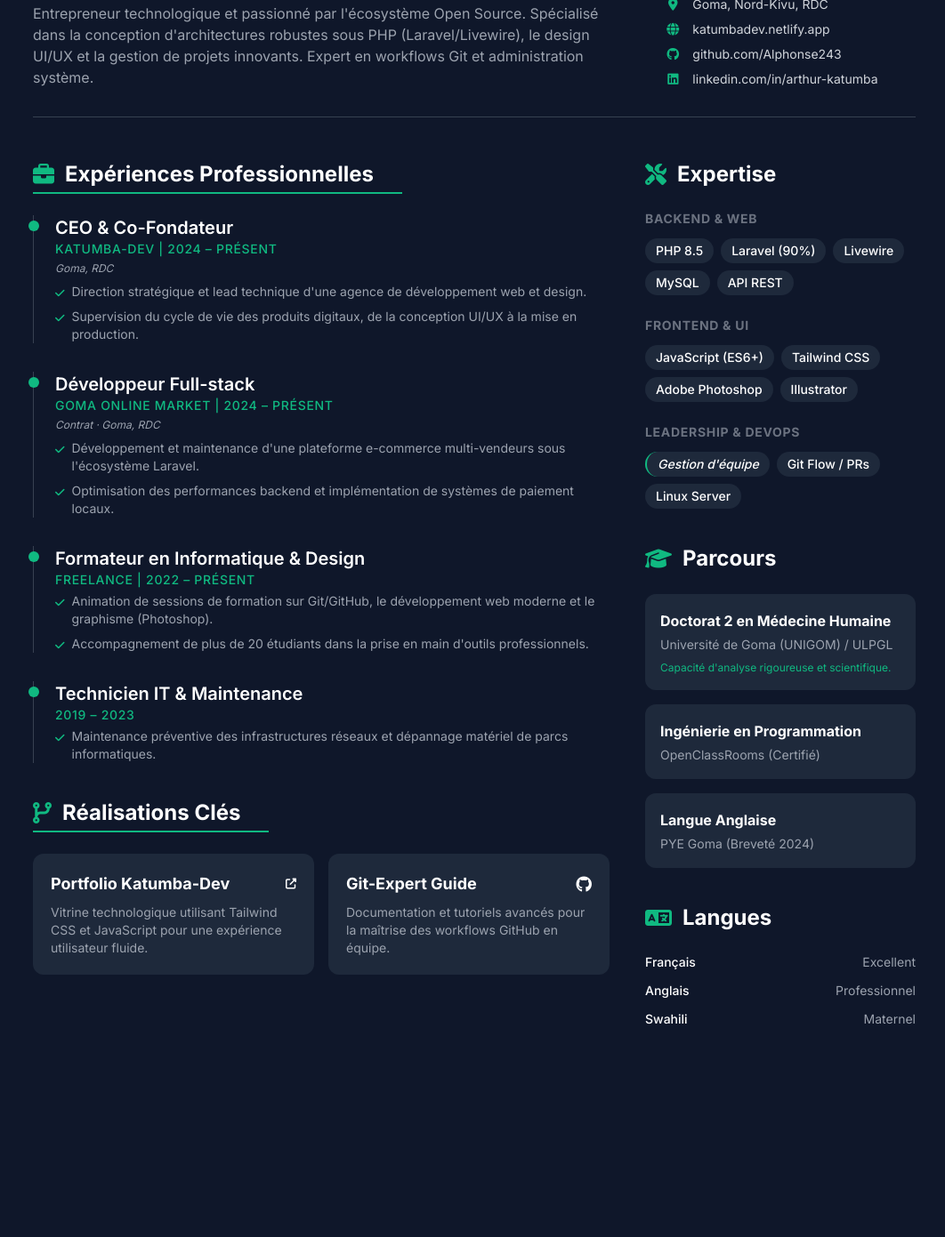
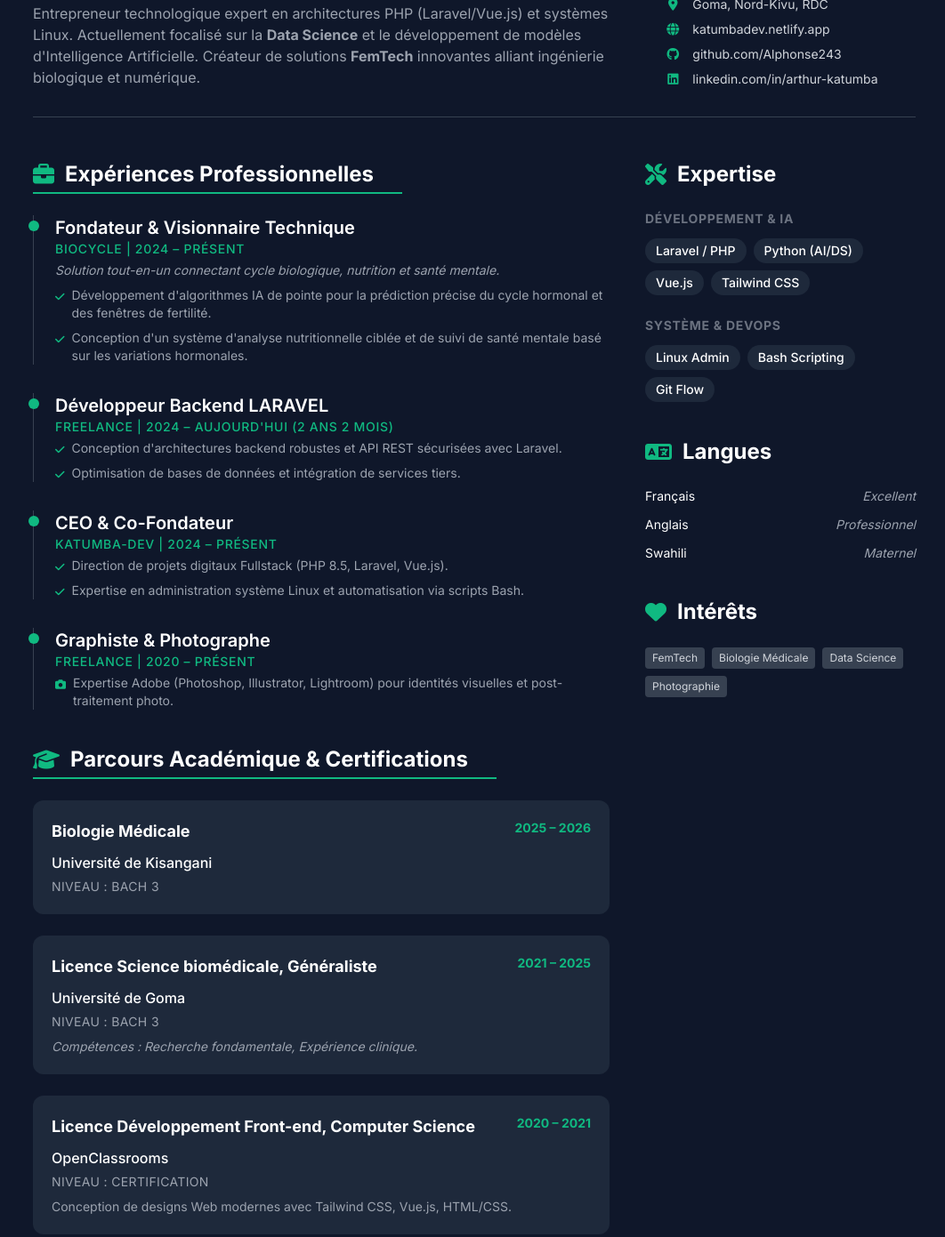
Before and after one commit to Alphonse243/mon-portofolio-2025, a website: page cv.html in a window 1280 px wide. Shown: the part 261-1652 px from the top of the page at 89% size, without its empty margins (107-1169 px from the left). Before the commit the page ends 1497 px from the top, so only its background shows below. Drawn offline with nearby package versions, Linux system fonts and the light colour scheme.

Commit message:
fin update

```diff
--- a/cv.html
+++ b/cv.html
@@ -3,8 +3,8 @@
 <head>
     <meta charset="UTF-8">
     <meta name="viewport" content="width=device-width, initial-scale=1.0">
-    <title>CV | Alpha Tchibambe Katumba - Développeur Fullstack</title>
-    <meta name="description" content="CV de Alpha Tchibambe Katumba, Développeur Fullstack PHP 8.5, Designer UI/UX et Formateur Git basé à Goma, RDC.">
+    <title>CV | Alpha Tchibambe Katumba - Développeur Fullstack & Data Scientist</title>
+    <meta name="description" content="CV de Alpha Tchibambe Katumba, Développeur Fullstack PHP 8.5, Data Scientist, Designer UI/UX et Formateur Git basé à Goma, RDC.">
 
     <!-- Google Fonts -->
     <link href="https://fonts.googleapis.com/css2?family=Inter:wght@300;400;500;600;700&display=swap" rel="stylesheet">
@@ -58,9 +58,8 @@
                 color: black !important;
                 text-decoration: none !important;
             }
-            /* Masquer les liens complets à l'impression si on utilise des icônes */
             .text-primary {
-                color: #059669 !important; /* Un vert plus foncé pour l'impression */
+                color: #059669 !important;
             }
             @page {
                 margin: 1.5cm;
@@ -84,9 +83,9 @@
             <div class="flex flex-col md:flex-row justify-between items-start md:items-end gap-6">
                 <div>
                     <h1 class="text-4xl md:text-5xl font-bold text-white print-text-black mb-2 tracking-tight uppercase">Alpha Tchibambe Katumba</h1>
-                    <h2 class="text-xl md:text-2xl text-primary font-medium mb-4">CEO & Co-Fondateur de Katumba-Dev | Développeur Fullstack PHP 8.5</h2>
+                    <h2 class="text-xl md:text-2xl text-primary font-medium mb-4">CEO & Co-Fondateur de Katumba-Dev | Fullstack & AI Specialist</h2>
                     <p class="text-gray-400 print-text-black max-w-2xl text-sm md:text-base">
-                        Entrepreneur technologique et passionné par l'écosystème Open Source. Spécialisé dans la conception d'architectures robustes sous PHP (Laravel/Livewire), le design UI/UX et la gestion de projets innovants. Expert en workflows Git et administration système.
+                        Entrepreneur technologique expert en architectures PHP (Laravel/Vue.js) et systèmes Linux. Actuellement focalisé sur la <strong>Data Science</strong> et le développement de modèles d'Intelligence Artificielle. Créateur de solutions <strong>FemTech</strong> innovantes alliant ingénierie biologique et numérique.
                     </p>
                 </div>
 
@@ -107,7 +106,7 @@
                     <a href="https://github.com/Alphonse243" target="_blank" class="flex items-center gap-3 hover:text-primary transition-colors">
                         <i class="fab fa-github text-primary w-5 text-center"></i> github.com/Alphonse243
                     </a>
-                    <a href="https://linkedin.com/in/arthur-katumba-7a916b317" target="_blank" class="flex items-center gap-3 hover:text-primary transition-colors">
+                    <a href="https://www.linkedin.com/in/arthur-katumba-7a916b317/" target="_blank" class="flex items-center gap-3 hover:text-primary transition-colors">
                         <i class="fab fa-linkedin text-primary w-5 text-center"></i> linkedin.com/in/arthur-katumba
                     </a>
                 </div>
@@ -116,7 +115,7 @@
 
         <div class="grid grid-cols-1 lg:grid-cols-3 gap-10">
 
-            <!-- Colonne Principale (Gauche/Centre) -->
+            <!-- Colonne Principale -->
             <div class="lg:col-span-2 space-y-10">
 
                 <!-- Expériences -->
@@ -126,78 +125,95 @@
                     </h3>
 
                     <div class="space-y-8">
-                        <!-- Expérience CEO -->
+                        <!-- BioCycle Project -->
+                        <div class="relative pl-6 border-l border-gray-700 print-border">
+                            <div class="absolute w-3 h-3 bg-primary rounded-full -left-[6.5px] top-1.5"></div>
+                            <h4 class="text-xl font-semibold text-white print-text-black">Fondateur & Visionnaire Technique</h4>
+                            <div class="text-primary font-medium text-sm mb-1 uppercase tracking-wider">BioCycle | 2024 – Présent</div>
+                            <p class="text-gray-400 print-text-black text-sm mb-2 italic">Solution tout-en-un connectant cycle biologique, nutrition et santé mentale.</p>
+                            <ul class="list-none space-y-2 text-gray-400 print-text-black text-sm">
+                                <li class="flex items-start gap-2"><i class="fas fa-check text-primary mt-1 text-xs"></i> <span>Développement d'algorithmes IA de pointe pour la prédiction précise du cycle hormonal et des fenêtres de fertilité.</span></li>
+                                <li class="flex items-start gap-2"><i class="fas fa-check text-primary mt-1 text-xs"></i> <span>Conception d'un système d'analyse nutritionnelle ciblée et de suivi de santé mentale basé sur les variations hormonales.</span></li>
+                            </ul>
+                        </div>
+
+                        <!-- Freelance Laravel -->
+                        <div class="relative pl-6 border-l border-gray-700 print-border">
+                            <div class="absolute w-3 h-3 bg-primary rounded-full -left-[6.5px] top-1.5"></div>
+                            <h4 class="text-xl font-semibold text-white print-text-black">Développeur Backend LARAVEL</h4>
+                            <div class="text-primary font-medium text-sm mb-1 uppercase tracking-wider">Freelance | 2024 – Aujourd'hui (2 ans 2 mois)</div>
+                            <ul class="list-none space-y-2 text-gray-400 print-text-black text-sm">
+                                <li class="flex items-start gap-2"><i class="fas fa-check text-primary mt-1 text-xs"></i> <span>Conception d'architectures backend robustes et API REST sécurisées avec Laravel.</span></li>
+                                <li class="flex items-start gap-2"><i class="fas fa-check text-primary mt-1 text-xs"></i> <span>Optimisation de bases de données et intégration de services tiers.</span></li>
+                            </ul>
+                        </div>
+
+                        <!-- Katumba-Dev -->
                         <div class="relative pl-6 border-l border-gray-700 print-border">
                             <div class="absolute w-3 h-3 bg-primary rounded-full -left-[6.5px] top-1.5"></div>
                             <h4 class="text-xl font-semibold text-white print-text-black">CEO & Co-Fondateur</h4>
                             <div class="text-primary font-medium text-sm mb-1 uppercase tracking-wider">Katumba-Dev | 2024 – Présent</div>
-                            <p class="text-gray-400 print-text-black text-sm mb-2 italic text-xs">Goma, RDC</p>
                             <ul class="list-none space-y-2 text-gray-400 print-text-black text-sm">
-                                <li class="flex items-start gap-2"><i class="fas fa-check text-primary mt-1 text-xs"></i> <span>Direction stratégique et lead technique d'une agence de développement web et design.</span></li>
-                                <li class="flex items-start gap-2"><i class="fas fa-check text-primary mt-1 text-xs"></i> <span>Supervision du cycle de vie des produits digitaux, de la conception UI/UX à la mise en production.</span></li>
+                                <li class="flex items-start gap-2"><i class="fas fa-check text-primary mt-1 text-xs"></i> <span>Direction de projets digitaux Fullstack (PHP 8.5, Laravel, Vue.js).</span></li>
+                                <li class="flex items-start gap-2"><i class="fas fa-check text-primary mt-1 text-xs"></i> <span>Expertise en administration système Linux et automatisation via scripts Bash.</span></li>
                             </ul>
                         </div>
 
-                        <!-- Expérience Goma Online Market -->
+                        <!-- Graphisme & Photo -->
                         <div class="relative pl-6 border-l border-gray-700 print-border">
                             <div class="absolute w-3 h-3 bg-primary rounded-full -left-[6.5px] top-1.5"></div>
-                            <h4 class="text-xl font-semibold text-white print-text-black">Développeur Full-stack</h4>
-                            <div class="text-primary font-medium text-sm mb-1 uppercase tracking-wider">Goma Online Market | 2024 – Présent</div>
-                            <p class="text-gray-400 print-text-black text-sm mb-2 italic text-xs">Contrat · Goma, RDC</p>
+                            <h4 class="text-xl font-semibold text-white print-text-black">Graphiste & Photographe</h4>
+                            <div class="text-primary font-medium text-sm mb-1 uppercase tracking-wider">Freelance | 2020 – Présent</div>
                             <ul class="list-none space-y-2 text-gray-400 print-text-black text-sm">
-                                <li class="flex items-start gap-2"><i class="fas fa-check text-primary mt-1 text-xs"></i> <span>Développement et maintenance d'une plateforme e-commerce multi-vendeurs sous l'écosystème Laravel.</span></li>
-                                <li class="flex items-start gap-2"><i class="fas fa-check text-primary mt-1 text-xs"></i> <span>Optimisation des performances backend et implémentation de systèmes de paiement locaux.</span></li>
-                            </ul>
-                        </div>
-
-                        <!-- Expérience Formateur -->
-                        <div class="relative pl-6 border-l border-gray-700 print-border">
-                            <div class="absolute w-3 h-3 bg-primary rounded-full -left-[6.5px] top-1.5"></div>
-                            <h4 class="text-xl font-semibold text-white print-text-black">Formateur en Informatique & Design</h4>
-                            <div class="text-primary font-medium text-sm mb-1 uppercase tracking-wider">Freelance | 2022 – Présent</div>
-                            <ul class="list-none space-y-2 text-gray-400 print-text-black text-sm">
-                                <li class="flex items-start gap-2"><i class="fas fa-check text-primary mt-1 text-xs"></i> <span>Animation de sessions de formation sur Git/GitHub, le développement web moderne et le graphisme (Photoshop).</span></li>
-                                <li class="flex items-start gap-2"><i class="fas fa-check text-primary mt-1 text-xs"></i> <span>Accompagnement de plus de 20 étudiants dans la prise en main d'outils professionnels.</span></li>
-                            </ul>
-                        </div>
-
-                        <!-- Expérience Tech Support -->
-                        <div class="relative pl-6 border-l border-gray-700 print-border">
-                            <div class="absolute w-3 h-3 bg-primary rounded-full -left-[6.5px] top-1.5"></div>
-                            <h4 class="text-xl font-semibold text-white print-text-black">Technicien IT & Maintenance</h4>
-                            <div class="text-primary font-medium text-sm mb-1 uppercase tracking-wider">2019 – 2023</div>
-                            <ul class="list-none space-y-2 text-gray-400 print-text-black text-sm">
-                                <li class="flex items-start gap-2"><i class="fas fa-check text-primary mt-1 text-xs"></i> <span>Maintenance préventive des infrastructures réseaux et dépannage matériel de parcs informatiques.</span></li>
+                                <li class="flex items-start gap-2"><i class="fas fa-camera text-primary mt-1 text-xs"></i> <span>Expertise Adobe (Photoshop, Illustrator, Lightroom) pour identités visuelles et post-traitement photo.</span></li>
                             </ul>
                         </div>
                     </div>
                 </section>
 
-                <!-- Projets -->
+                <!-- Formations Détaillées -->
                 <section>
                     <h3 class="text-2xl font-bold text-white print-text-black mb-6 flex items-center gap-3 border-b-2 border-primary w-fit pr-8 pb-1">
-                        <i class="fas fa-code-branch text-primary"></i> Réalisations Clés
+                        <i class="fas fa-graduation-cap text-primary"></i> Parcours Académique & Certifications
                     </h3>
 
-                    <div class="grid grid-cols-1 md:grid-cols-2 gap-4">
-                        <a href="https://katumbadev.netlify.app/" target="_blank" class="bg-card p-5 rounded-xl hover:ring-2 hover:ring-primary transition-all group">
-                            <h4 class="text-lg font-bold text-white print-text-black group-hover:text-primary transition-colors flex justify-between items-center">
-                                Portfolio Katumba-Dev <i class="fas fa-external-link-alt text-xs"></i>
-                            </h4>
-                            <p class="text-sm text-gray-400 mt-2">Vitrine technologique utilisant Tailwind CSS et JavaScript pour une expérience utilisateur fluide.</p>
-                        </a>
+                    <div class="space-y-6">
+                        <!-- Université de Kisangani -->
+                        <div class="bg-card print-border p-5 rounded-xl border border-transparent">
+                            <div class="flex justify-between items-start mb-2">
+                                <h4 class="font-bold text-white print-text-black text-lg">Biologie Médicale</h4>
+                                <span class="text-primary text-sm font-bold">2025 – 2026</span>
+                            </div>
+                            <p class="text-white print-text-black font-medium">Université de Kisangani</p>
+                            <p class="text-sm text-gray-400 mt-1 uppercase tracking-wide">Niveau : Bach 3</p>
+                        </div>
 
-                        <a href="https://github.com/Alphonse243" target="_blank" class="bg-card p-5 rounded-xl hover:ring-2 hover:ring-primary transition-all group">
-                            <h4 class="text-lg font-bold text-white print-text-black group-hover:text-primary transition-colors flex justify-between items-center">
-                                Git-Expert Guide <i class="fab fa-github"></i>
-                            </h4>
-                            <p class="text-sm text-gray-400 mt-2">Documentation et tutoriels avancés pour la maîtrise des workflows GitHub en équipe.</p>
-                        </a>
+                        <!-- Université de Goma -->
+                        <div class="bg-card print-border p-5 rounded-xl border border-transparent">
+                            <div class="flex justify-between items-start mb-2">
+                                <h4 class="font-bold text-white print-text-black text-lg">Licence Science biomédicale, Généraliste</h4>
+                                <span class="text-primary text-sm font-bold">2021 – 2025</span>
+                            </div>
+                            <p class="text-white print-text-black font-medium">Université de Goma</p>
+                            <p class="text-sm text-gray-400 mt-1 uppercase tracking-wide">Niveau : Bach 3</p>
+                            <p class="text-sm text-gray-400 mt-2 italic">Compétences : Recherche fondamentale, Expérience clinique.</p>
+                        </div>
+
+                        <!-- OpenClassrooms -->
+                        <div class="bg-card print-border p-5 rounded-xl border border-transparent">
+                            <div class="flex justify-between items-start mb-2">
+                                <h4 class="font-bold text-white print-text-black text-lg">Licence Développement Front-end, Computer Science</h4>
+                                <span class="text-primary text-sm font-bold">2020 – 2021</span>
+                            </div>
+                            <p class="text-white print-text-black font-medium">OpenClassrooms</p>
+                            <p class="text-sm text-gray-400 mt-1 uppercase tracking-wide">Niveau : Certification</p>
+                            <p class="text-sm text-gray-400 mt-2">Conception de designs Web modernes avec Tailwind CSS, Vue.js, HTML/CSS.</p>
+                        </div>
                     </div>
                 </section>
             </div>
 
-            <!-- Colonne Latérale (Droite) -->
+            <!-- Colonne Latérale -->
             <div class="space-y-10">
 
                 <!-- Compétences -->
@@ -208,58 +224,22 @@
 
                     <div class="space-y-6">
                         <div>
-                            <h4 class="text-sm uppercase tracking-wider text-gray-500 font-bold mb-3">Backend & Web</h4>
+                            <h4 class="text-sm uppercase tracking-wider text-gray-500 font-bold mb-3">Développement & IA</h4>
                             <div class="flex flex-wrap gap-2">
-                                <span class="bg-card print-border print:border px-3 py-1 rounded-full text-sm font-medium text-white print-text-black">PHP 8.5</span>
-                                <span class="bg-card print-border print:border px-3 py-1 rounded-full text-sm font-medium text-white print-text-black">Laravel (90%)</span>
-                                <span class="bg-card print-border print:border px-3 py-1 rounded-full text-sm font-medium text-white print-text-black">Livewire</span>
-                                <span class="bg-card print-border print:border px-3 py-1 rounded-full text-sm font-medium text-white print-text-black">MySQL</span>
-                                <span class="bg-card print-border print:border px-3 py-1 rounded-full text-sm font-medium text-white print-text-black">API REST</span>
+                                <span class="bg-card print-border print:border px-3 py-1 rounded-full text-sm font-medium text-white print-text-black">Laravel / PHP</span>
+                                <span class="bg-card print-border print:border px-3 py-1 rounded-full text-sm font-medium text-white print-text-black">Python (AI/DS)</span>
+                                <span class="bg-card print-border print:border px-3 py-1 rounded-full text-sm font-medium text-white print-text-black">Vue.js</span>
+                                <span class="bg-card print-border print:border px-3 py-1 rounded-full text-sm font-medium text-white print-text-black">Tailwind CSS</span>
                             </div>
                         </div>
 
                         <div>
-                            <h4 class="text-sm uppercase tracking-wider text-gray-500 font-bold mb-3">Frontend & UI</h4>
+                            <h4 class="text-sm uppercase tracking-wider text-gray-500 font-bold mb-3">Système & DevOps</h4>
                             <div class="flex flex-wrap gap-2">
-                                <span class="bg-card print-border print:border px-3 py-1 rounded-full text-sm font-medium text-white print-text-black">JavaScript (ES6+)</span>
-                                <span class="bg-card print-border print:border px-3 py-1 rounded-full text-sm font-medium text-white print-text-black">Tailwind CSS</span>
-                                <span class="bg-card print-border print:border px-3 py-1 rounded-full text-sm font-medium text-white print-text-black">Adobe Photoshop</span>
-                                <span class="bg-card print-border print:border px-3 py-1 rounded-full text-sm font-medium text-white print-text-black">Illustrator</span>
+                                <span class="bg-card print-border print:border px-3 py-1 rounded-full text-sm font-medium text-white print-text-black">Linux Admin</span>
+                                <span class="bg-card print-border print:border px-3 py-1 rounded-full text-sm font-medium text-white print-text-black">Bash Scripting</span>
+                                <span class="bg-card print-border print:border px-3 py-1 rounded-full text-sm font-medium text-white print-text-black">Git Flow</span>
                             </div>
-                        </div>
-
-                        <div>
-                            <h4 class="text-sm uppercase tracking-wider text-gray-500 font-bold mb-3">Leadership & Devops</h4>
-                            <div class="flex flex-wrap gap-2">
-                                <span class="bg-card print-border print:border px-3 py-1 rounded-full text-sm font-medium text-white print-text-black border-l-2 border-primary italic">Gestion d'équipe</span>
-                                <span class="bg-card print-border print:border px-3 py-1 rounded-full text-sm font-medium text-white print-text-black">Git Flow / PRs</span>
-                                <span class="bg-card print-border print:border px-3 py-1 rounded-full text-sm font-medium text-white print-text-black">Linux Server</span>
-                            </div>
-                        </div>
-                    </div>
-                </section>
-
-                <!-- Formation -->
-                <section>
-                    <h3 class="text-2xl font-bold text-white print-text-black mb-6 flex items-center gap-3">
-                        <i class="fas fa-graduation-cap text-primary"></i> Parcours
-                    </h3>
-
-                    <div class="space-y-4">
-                        <div class="bg-card print-border p-4 rounded-xl border border-transparent">
-                            <h4 class="font-bold text-white print-text-black">Doctorat 2 en Médecine Humaine</h4>
-                            <p class="text-sm text-gray-400 mt-1">Université de Goma (UNIGOM) / ULPGL</p>
-                            <p class="text-xs text-primary mt-2">Capacité d'analyse rigoureuse et scientifique.</p>
-                        </div>
-
-                        <div class="bg-card print-border p-4 rounded-xl border border-transparent">
-                            <h4 class="font-bold text-white print-text-black">Ingénierie en Programmation</h4>
-                            <p class="text-sm text-gray-400 mt-1">OpenClassRooms (Certifié)</p>
-                        </div>
-
-                        <div class="bg-card print-border p-4 rounded-xl border border-transparent">
-                            <h4 class="font-bold text-white print-text-black">Langue Anglaise</h4>
-                            <p class="text-sm text-gray-400 mt-1">PYE Goma (Breveté 2024)</p>
                         </div>
                     </div>
                 </section>
@@ -270,19 +250,23 @@
                         <i class="fas fa-language text-primary"></i> Langues
                     </h3>
                     <ul class="space-y-3 text-sm">
-                        <li class="flex justify-between items-center">
-                            <span class="font-medium text-white print-text-black">Français</span>
-                            <span class="text-gray-400">Excellent</span>
-                        </li>
-                        <li class="flex justify-between items-center">
-                            <span class="font-medium text-white print-text-black">Anglais</span>
-                            <span class="text-gray-400">Professionnel</span>
-                        </li>
-                        <li class="flex justify-between items-center">
-                            <span class="font-medium text-white print-text-black">Swahili</span>
-                            <span class="text-gray-400">Maternel</span>
-                        </li>
+                        <li class="flex justify-between items-center"><span class="text-white print-text-black">Français</span><span class="text-gray-400 italic">Excellent</span></li>
+                        <li class="flex justify-between items-center"><span class="text-white print-text-black">Anglais</span><span class="text-gray-400 italic">Professionnel</span></li>
+                        <li class="flex justify-between items-center"><span class="text-white print-text-black">Swahili</span><span class="text-gray-400 italic">Maternel</span></li>
                     </ul>
+                </section>
+
+                <!-- Intérêts -->
+                <section>
+                    <h3 class="text-2xl font-bold text-white print-text-black mb-6 flex items-center gap-3">
+                        <i class="fas fa-heart text-primary"></i> Intérêts
+                    </h3>
+                    <div class="flex flex-wrap gap-2">
+                        <span class="text-xs bg-gray-700 px-2 py-1 rounded text-gray-300">FemTech</span>
+                        <span class="text-xs bg-gray-700 px-2 py-1 rounded text-gray-300">Biologie Médicale</span>
+                        <span class="text-xs bg-gray-700 px-2 py-1 rounded text-gray-300">Data Science</span>
+                        <span class="text-xs bg-gray-700 px-2 py-1 rounded text-gray-300">Photographie</span>
+                    </div>
                 </section>
 
             </div>
```
